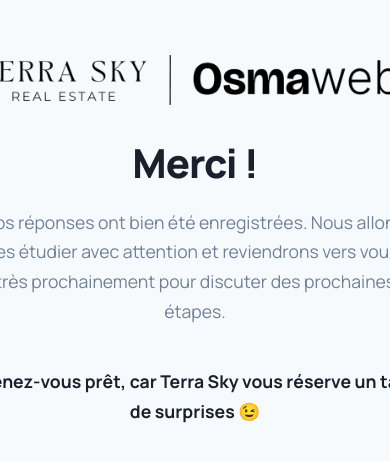
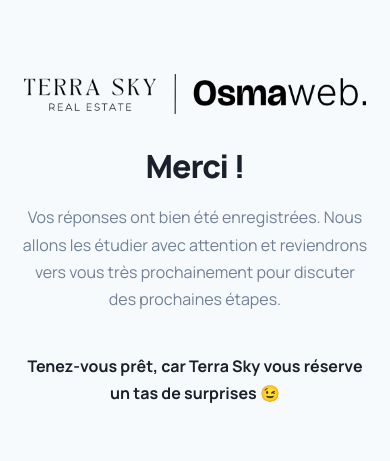
Before and after one commit to Opikcorporation/terrasky, a plain HTML site: page merci.html in a window 390 px wide. Shown: the part 165-626 px from the top of the page. Drawn offline with Linux system fonts and the light colour scheme.

Commit message:
Update merci.html

```diff
--- a/merci.html
+++ b/merci.html
@@ -53,11 +53,25 @@
             margin-bottom: 2rem;
         }
 
-        /* STYLE MIS À JOUR : ITALIQUE RETIRÉ */
         .teaser {
-            font-weight: 700; /* Gardé en gras pour le faire ressortir */
+            font-weight: 700;
             color: var(--text-color);
             margin-top: 2.5rem;
+        }
+
+        /* --- AMÉLIORATIONS RESPONSIVE POUR MOBILE --- */
+        @media (max-width: 600px) {
+            h1 {
+                font-size: 2rem; /* Titre plus petit sur mobile */
+            }
+
+            p {
+                font-size: 1rem; /* Texte de paragraphe plus petit */
+            }
+
+            #logo {
+                max-height: 40px; /* Logo légèrement plus petit */
+            }
         }
 
     </style>
```
